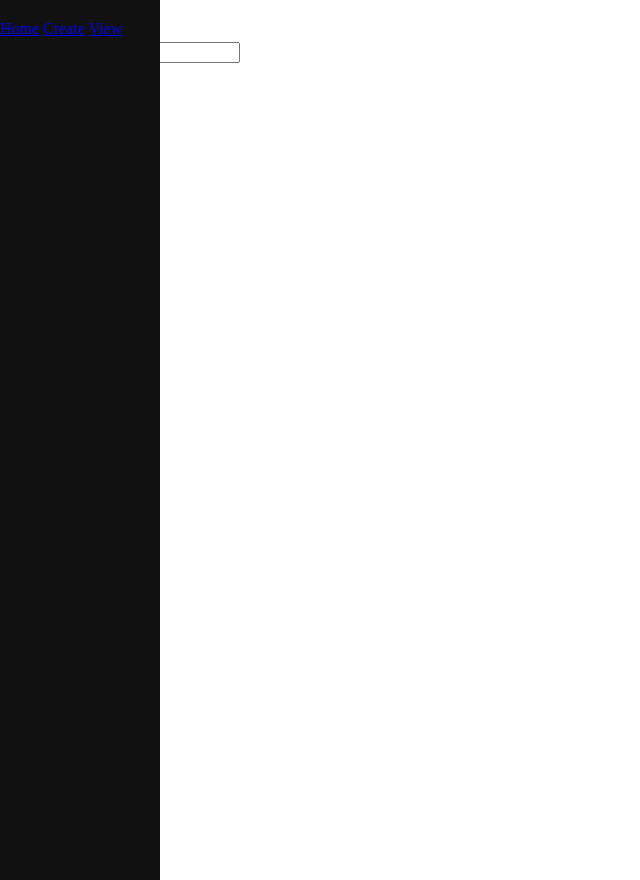
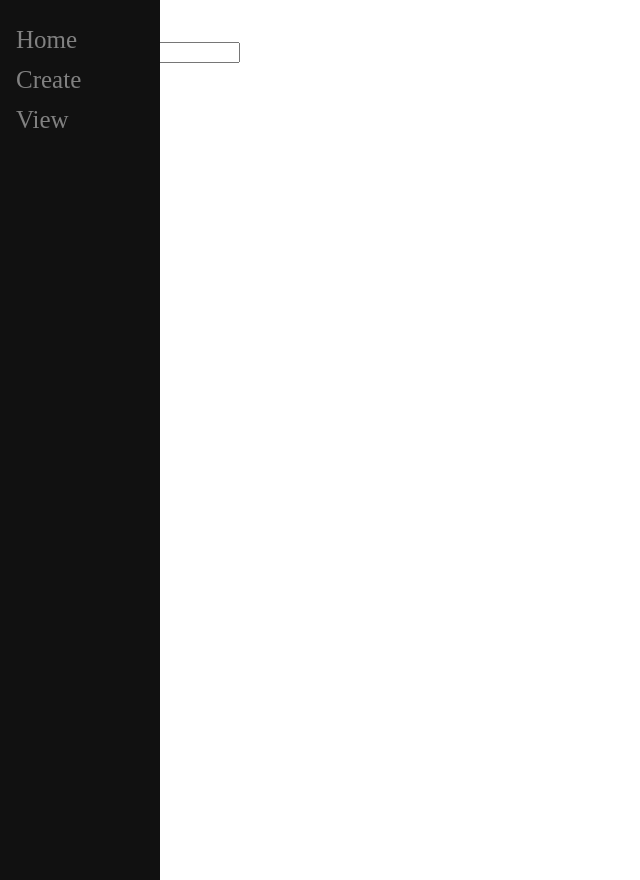
Before and after one commit to ReX342/twt, a Django app: page /create in a window 1280 px wide. Shown: the whole page, without its empty margins (0-640 px from the left). Run offline with Django 3.2, Linux system fonts and the light colour scheme.

Commit message:
url part of the sidebar

```diff
--- a/mysite/main/templates/main/base.html
+++ b/mysite/main/templates/main/base.html
@@ -13,6 +13,13 @@
             padding-top:20px;
         }
 
+    .sidenav a {
+        padding:6px 8px 6px 16px;
+        text-decoration: none;
+        font-size:25px;
+        color: #818181;
+        display:block;
+    }
 
     </style>
     <title>{% block title %}Tim's Website{% endblock %}</title>
```
